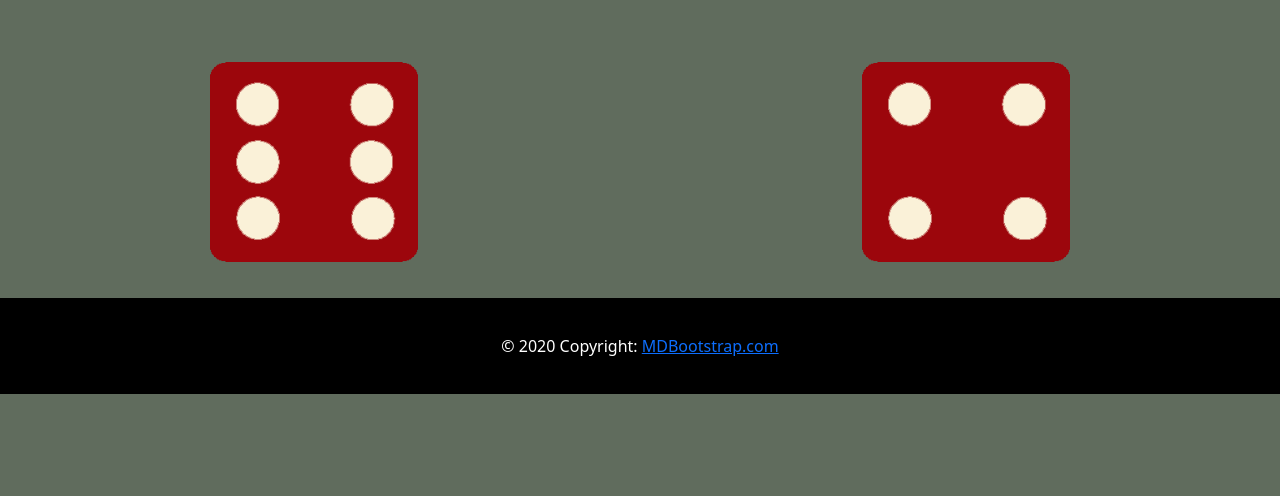
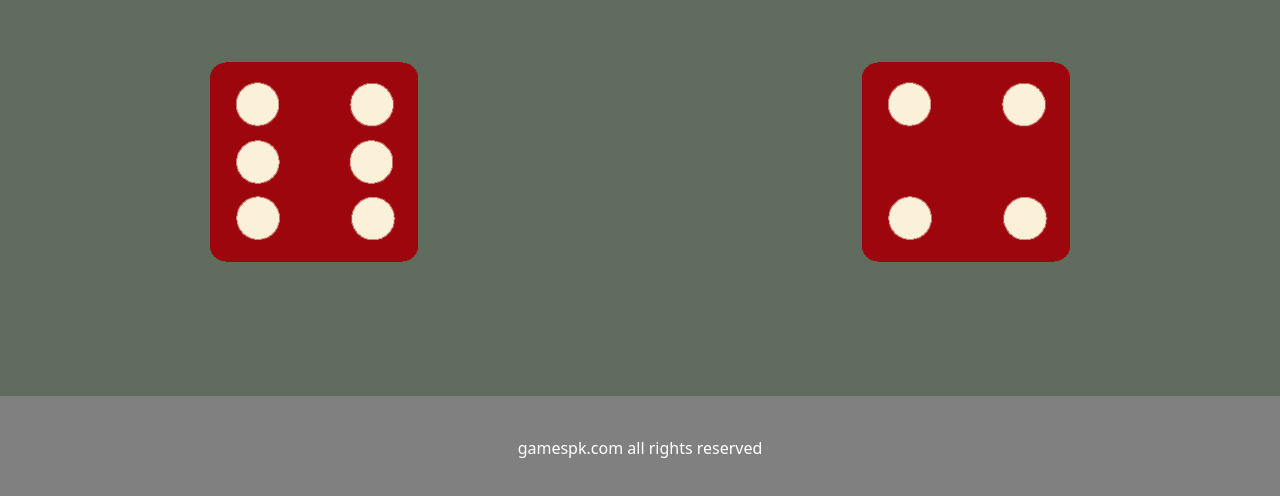
Before and after one commit to pratham180702/dice_game, a plain HTML site: page index.html in a window 1280 px wide. Shown: the part 304-800 px from the top of the page. Drawn offline with nearby package versions, Linux system fonts and the light colour scheme.

Commit message:
first push

```diff
--- a/index.html
+++ b/index.html
@@ -61,19 +61,9 @@
         </div>
       </div>
     </section>
-    <!-- <section class="footer">
+    <section class="final-footer">
       <p class="footer-text">gamespk.com all rights reserved</p>
-    </section> -->
-    <!-- Footer -->
-    <footer class="page-footer font-small blue final-footer">
-      <!-- Copyright -->
-      <div class="footer-copyright text-center py-3 footer-text">
-        © 2020 Copyright:
-        <a href="/"> MDBootstrap.com</a>
-      </div>
-      <!-- Copyright -->
-    </footer>
-    <!-- Footer -->
+    </section>
 
     <script src="index.js"></script>
   </body>
--- a/styles.css
+++ b/styles.css
@@ -28,8 +28,14 @@
 }
 
 .final-footer {
-  background-color: black;
-  padding: 20px;
+  position: fixed;
+  padding: 40px 10px;
+  padding-bottom: 60px;
+  bottom: 0rem;
+  width: 100%;
+  /* Height of the footer*/
+  height: 40px;
+  background: grey;
 }
 
 .footer-text {
```
